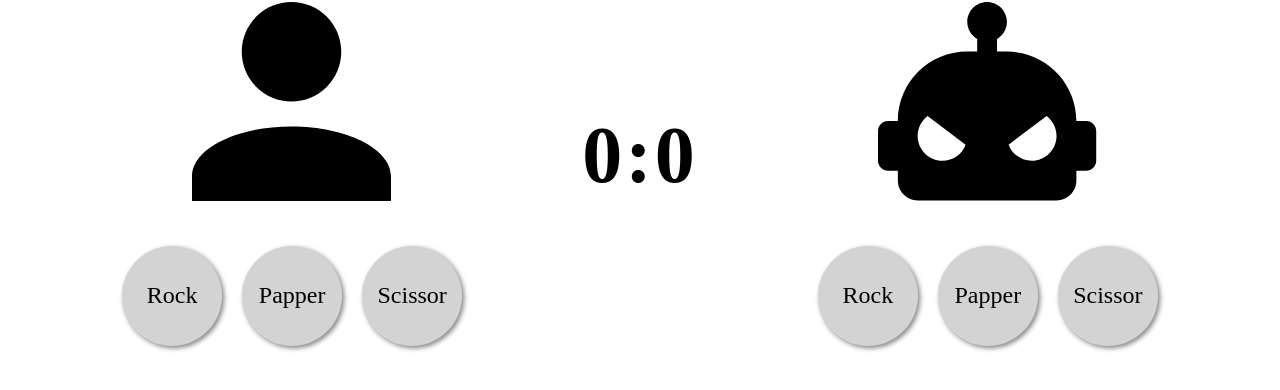
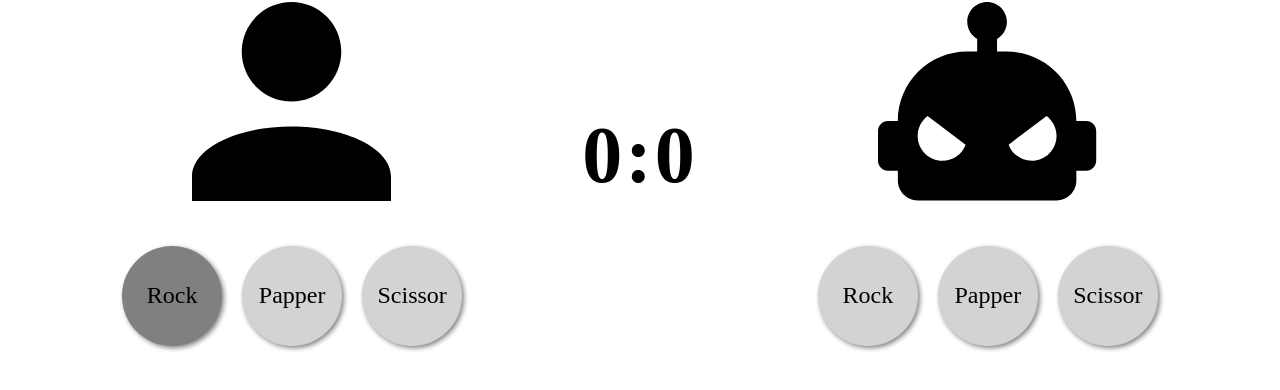
Before and after one commit to silverRnk/rock-papper-scissor, a plain HTML site: page index.html in a window 1280 px wide. In both pictures the pointer is over the element 172 px from the left and 501 px from the top of the page. Shown: the part 206-596 px from the top of the page. Drawn offline with Linux system fonts and the light colour scheme.

Commit message:
Added selection-item-en:hover

```diff
--- a/style.css
+++ b/style.css
@@ -99,8 +99,12 @@ Player
     cursor: pointer;
 }
 
+.selection-item-en:hover{
+    background-color: gray;
+}
+
 .selection-item-en:active{
-    background-color: gray;
+    background-color: rgb(71, 71, 71);
 }
 
 /*
```
